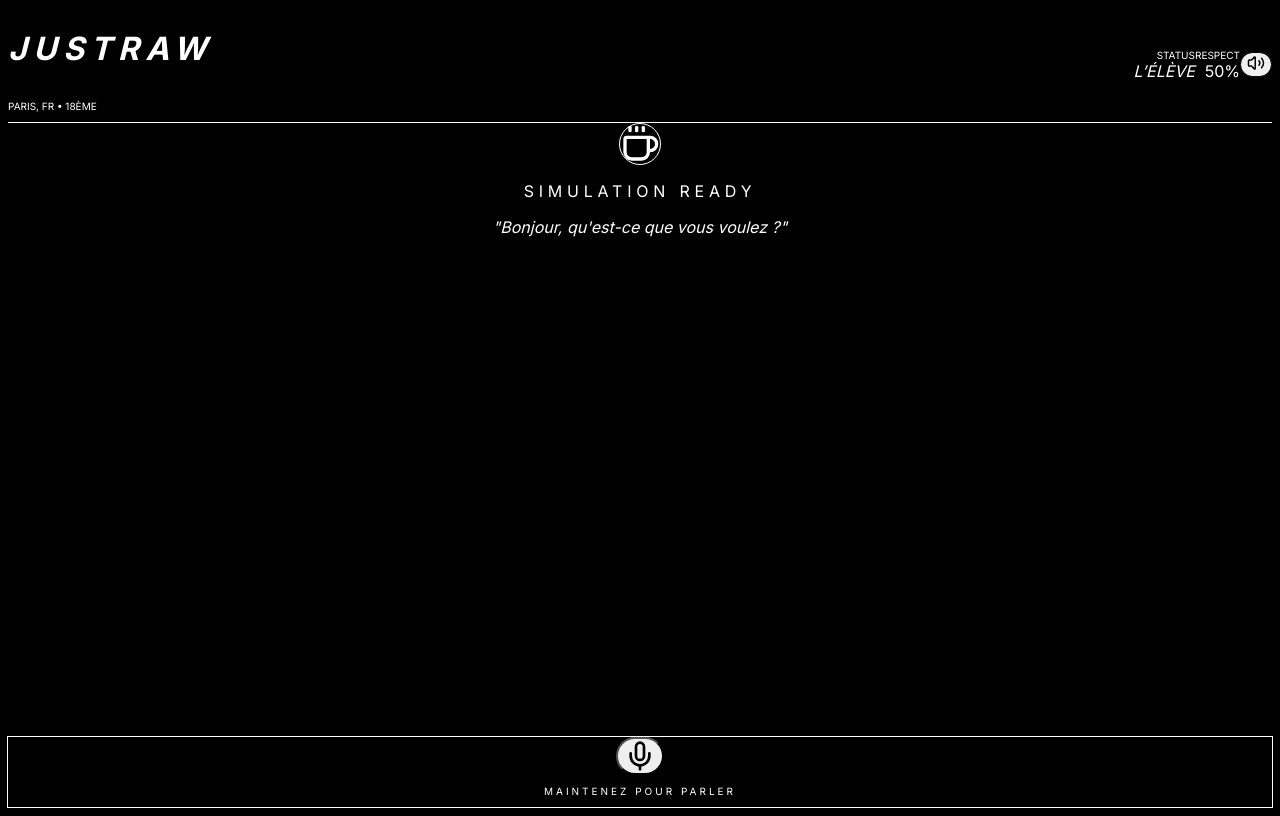
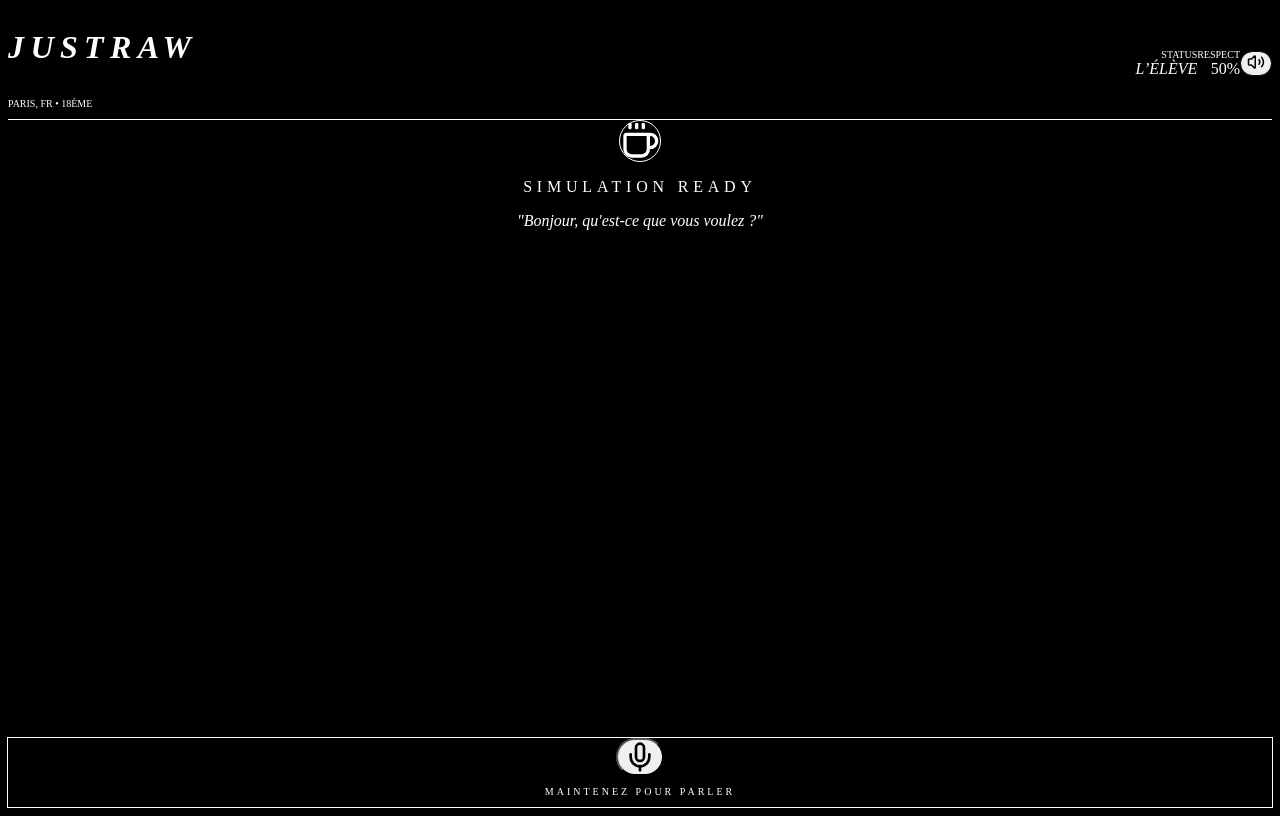
Before and after one commit to StefGunnML/justraw, a Next.js app: page / in a window 1280 px wide. Built offline with nearby package versions, Linux system fonts and the light colour scheme.

Commit message:
Fix build: Remove external font dependencies

```diff
--- a/src/app/layout.tsx
+++ b/src/app/layout.tsx
@@ -1,8 +1,5 @@
 import type { Metadata } from "next";
-import { Inter } from "next/font/google";
 import "./globals.css";
-
-const inter = Inter({ subsets: ["latin"] });
 
 export const metadata: Metadata = {
   title: "JustRaw - Rude French Simulator",
@@ -16,7 +13,7 @@
 }>) {
   return (
     <html lang="en">
-      <body className={inter.className}>{children}</body>
+      <body className="antialiased font-sans">{children}</body>
     </html>
   );
 }
```
